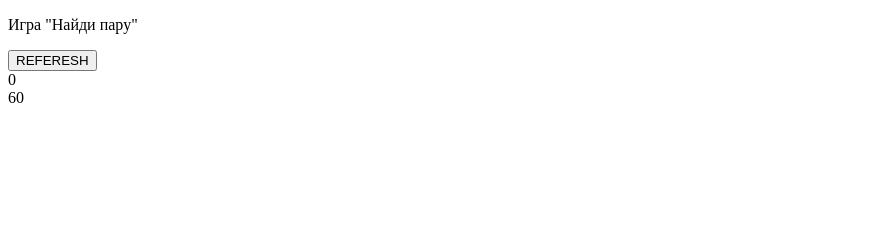
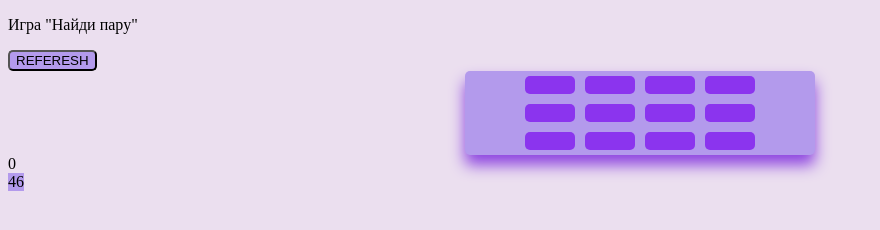
Before and after one commit to molya2011/PaoPao, a plain HTML site: page index.html in a window 1280 px wide. Shown: the whole page, without its empty margins (0-880 px from the left). Drawn offline with Linux system fonts and the light colour scheme.

Commit message:
Update index.html

```diff
--- a/index.html
+++ b/index.html
@@ -4,7 +4,7 @@
     <meta charset="UTF-8">
     <meta name="viewport" content="width=device-width, initial-scale=1.0">
     <title>Document paopao</title>
-    <link rel="stylesheet" href="stylepaopao.css">
+    <link rel="stylesheet" href="style.css">
 </head>
 <body>
     <p>Игра "Найди пару"</p>
@@ -16,6 +16,6 @@
 
   <div id="timer">60</div>
 
-    <script src="scriptpaopao.js"></script>
+    <script src="script.js"></script>
 </body>
 </html>
```
